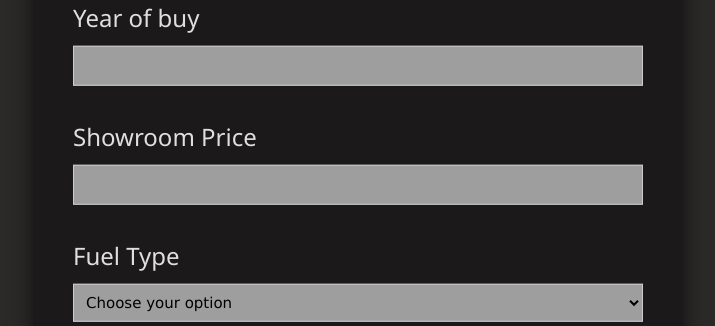
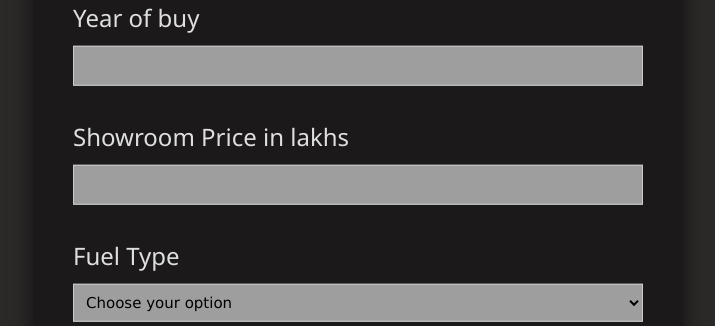
Before and after one commit to basil-b2s/Car-Price-Prediction-Project, a Flask app: page / in a window 1280 px wide. Shown: the part 270-596 px from the top of the page, without its empty margins (282-997 px from the left). Run offline with Flask 2, Linux system fonts and the light colour scheme; parts of the project's set-up code (start-up, migrations or seed data) failed here and were passed over.

Commit message:
Update home.html

```diff
--- a/templates/home.html
+++ b/templates/home.html
@@ -13,7 +13,7 @@
         <form class = "det_form" action="\predict", method="POST">
             <h3>Year of buy</h3>
             <input type="year" name = "year" class= "w3-input w3-border w3-grey" required="true"><br>
-            <h3>Showroom Price</h3>
+            <h3>Showroom Price in lakhs</h3>
             <input type="text" name = "present_price" class= "w3-input w3-border w3-grey" required="true"><br>
             <h3>Fuel Type </h3>
             <select name="fuel_type" class= " w3-input w3-border w3-grey" required="true">
```
